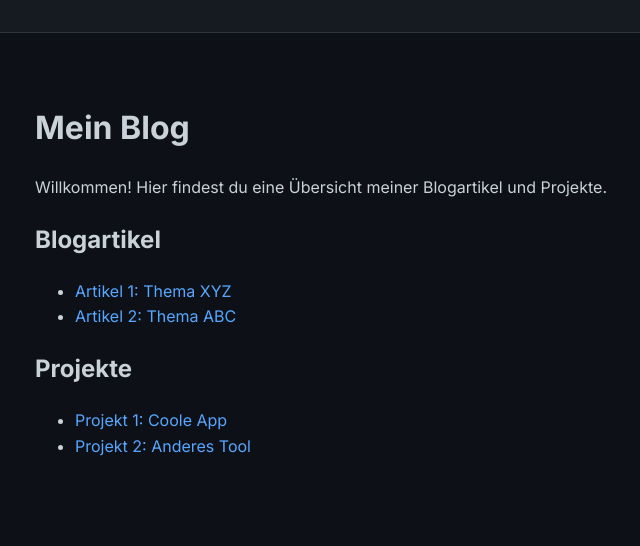
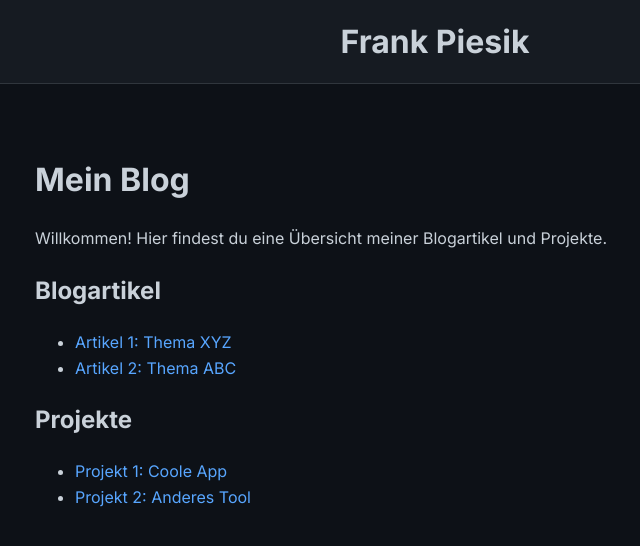
Before and after one commit to fpiesik/blog, a Jekyll site: the page built from index.md, in a window 1280 px wide. Shown: the top 546 px of the page, without its empty margins (205-845 px from the left). Built offline with Jekyll 4.4.1, drawn with Linux system fonts in a browser that asks for light colours.

Commit message:
Update default.html

```diff
--- a/_layouts/default.html
+++ b/_layouts/default.html
@@ -40,7 +40,7 @@
 </head>
 <body>
   <header>
-    <!--<h1>{{ site.title | default: "Mein Blog" }}</h1> -->
+    <h1>{{ "Frank Piesik" | default: "Mein Blog" }}</h1>
   </header>
   <main>
     {{ content }}
```
